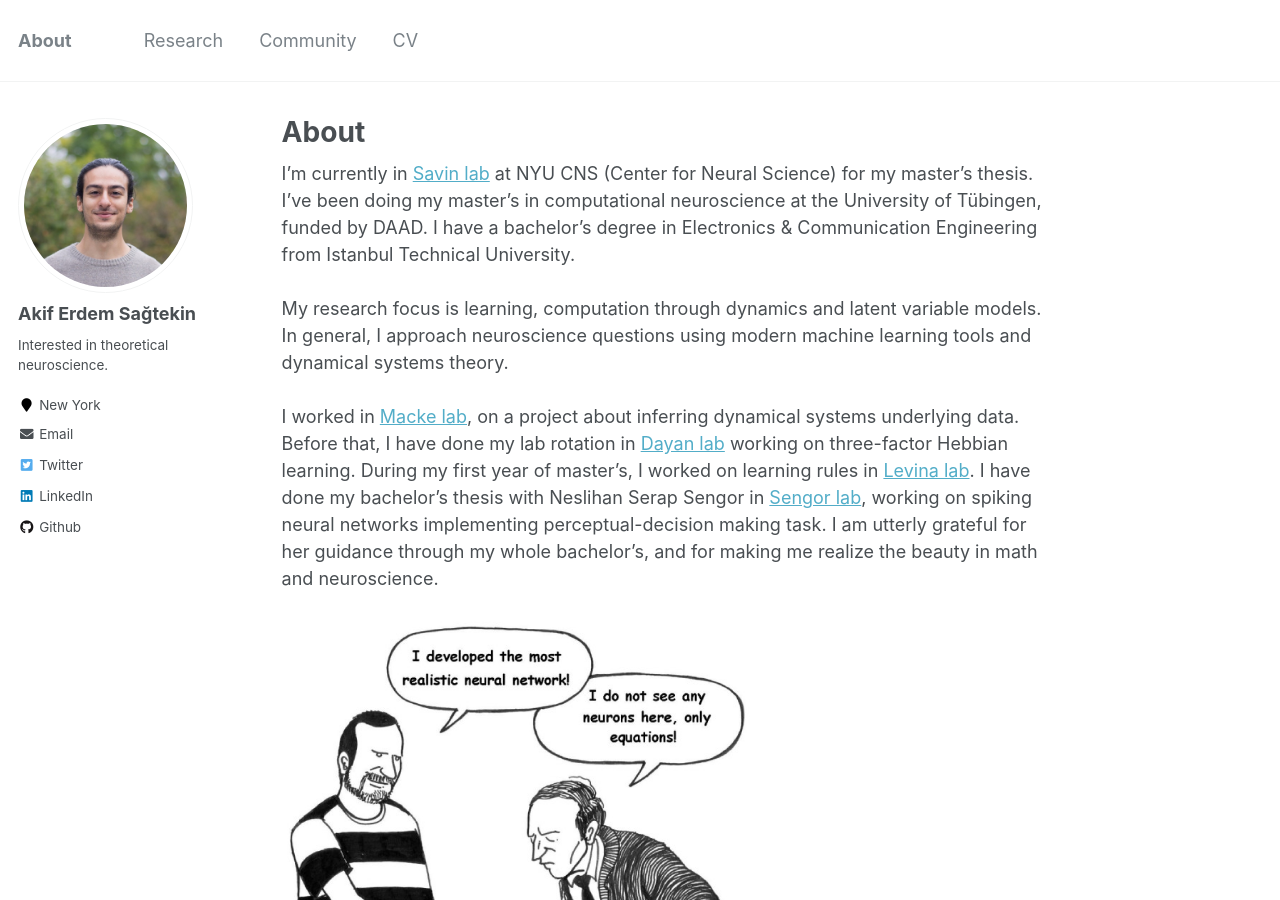
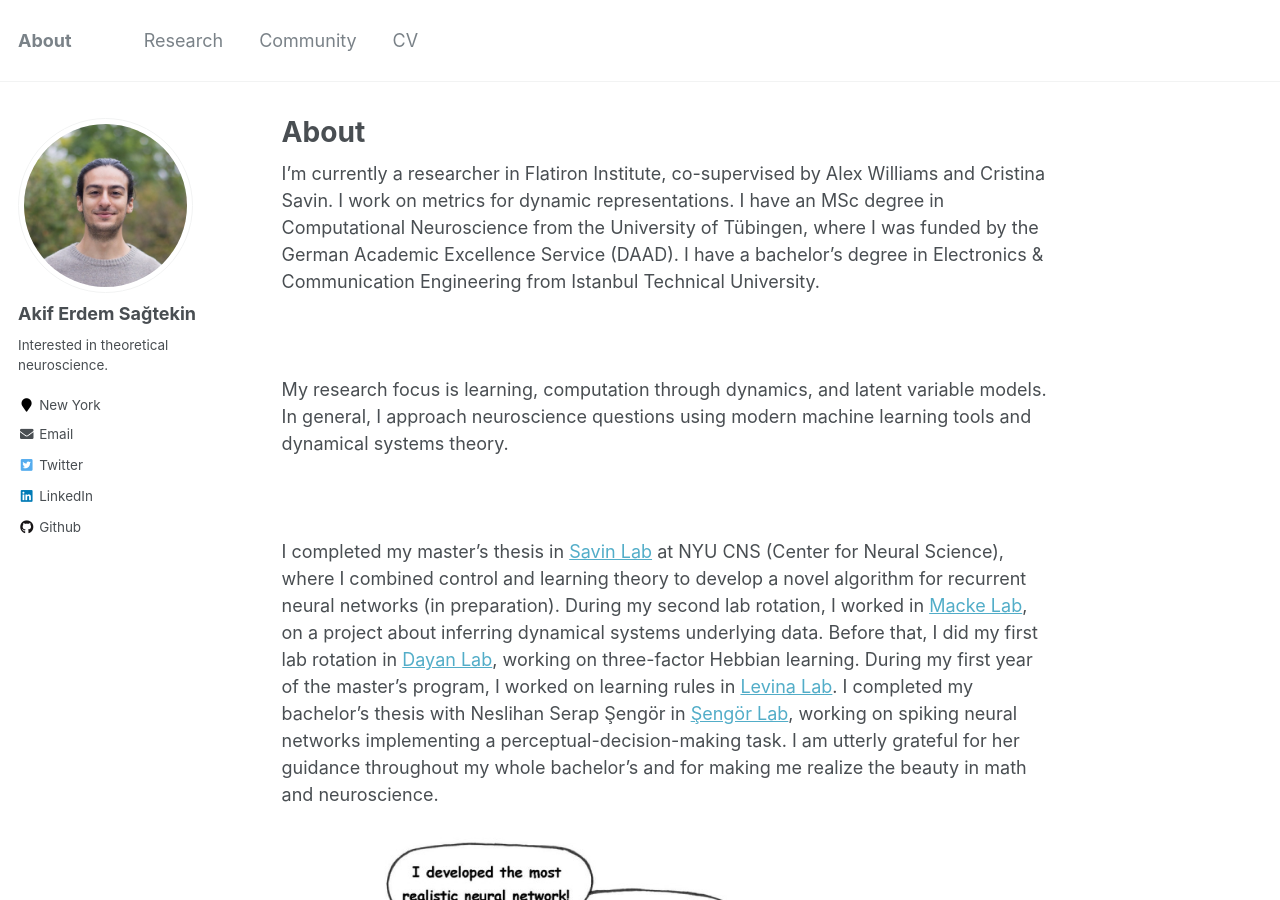
Before and after one commit to aesagtekin/aesagtekin.github.io, a Jekyll site: the page built from _pages/about.md, in a window 1280 px wide and 900 px high. Built offline with Jekyll 4.4.1, drawn with Linux system fonts in a browser that asks for light colours.

Commit message:
Update about.md

```diff
--- a/_pages/about.md
+++ b/_pages/about.md
@@ -8,11 +8,11 @@ redirect_from:
   - /about.html
 ---
 
-I'm currently in [Savin lab](https://csavin.wixsite.com/savinlab) at NYU CNS (Center for Neural Science) for my master's thesis. I've been doing my master's in computational neuroscience at the University of Tübingen, funded by DAAD. I have a bachelor's degree in Electronics & Communication Engineering from Istanbul Technical University.
+I'm currently a researcher in Flatiron Institute, co-supervised by Alex Williams and Cristina Savin. I work on metrics for dynamic representations. I have an MSc degree in Computational Neuroscience from the University of Tübingen, where I was funded by the German Academic Excellence Service (DAAD). I have a bachelor's degree in Electronics & Communication Engineering from Istanbul Technical University.
 <br> <br>
-My research focus is learning, computation through dynamics and latent variable models. In general, I approach neuroscience questions using modern machine learning tools and dynamical systems theory.
+My research focus is learning, computation through dynamics, and latent variable models. In general, I approach neuroscience questions using modern machine learning tools and dynamical systems theory.
 <br> <br>
-I worked in [Macke lab](https://www.mackelab.org), on a project about inferring dynamical systems underlying data. Before that, I have done my lab rotation in [Dayan lab](https://www.kyb.tuebingen.mpg.de/computational-neuroscience) working on three-factor Hebbian learning. During my first year of master's, I worked on learning rules in [Levina lab](https://uni-tuebingen.de/fakultaeten/mathematisch-naturwissenschaftliche-fakultaet/fachbereiche/informatik/lehrstuehle/self-organization-and-optimality-in-neuronal-networks/). I have done my bachelor's thesis with Neslihan Serap Sengor in [Sengor lab](https://www.simmag.itu.edu.tr), working on spiking neural networks implementing perceptual-decision making task. I am utterly grateful for her guidance through my whole bachelor's, and for making me realize the beauty in math and neuroscience.
+I completed my master's thesis in [Savin Lab](https://csavin.wixsite.com/savinlab) at NYU CNS (Center for Neural Science), where I combined control and learning theory to develop a novel algorithm for recurrent neural networks (in preparation). During my second lab rotation, I worked in [Macke Lab](https://www.mackelab.org), on a project about inferring dynamical systems underlying data. Before that, I did my first lab rotation in [Dayan Lab](https://www.kyb.tuebingen.mpg.de/computational-neuroscience), working on three-factor Hebbian learning. During my first year of the master's program, I worked on learning rules in [Levina Lab](https://uni-tuebingen.de/fakultaeten/mathematisch-naturwissenschaftliche-fakultaet/fachbereiche/informatik/lehrstuehle/self-organization-and-optimality-in-neuronal-networks/). I completed my bachelor's thesis with Neslihan Serap Şengör in [Şengör Lab](https://www.simmag.itu.edu.tr), working on spiking neural networks implementing a perceptual-decision-making task. I am utterly grateful for her guidance throughout my whole bachelor's and for making me realize the beauty in math and neuroscience.
 
 
 ![](https://aesagtekin.github.io/images/izh.jpeg)
```
